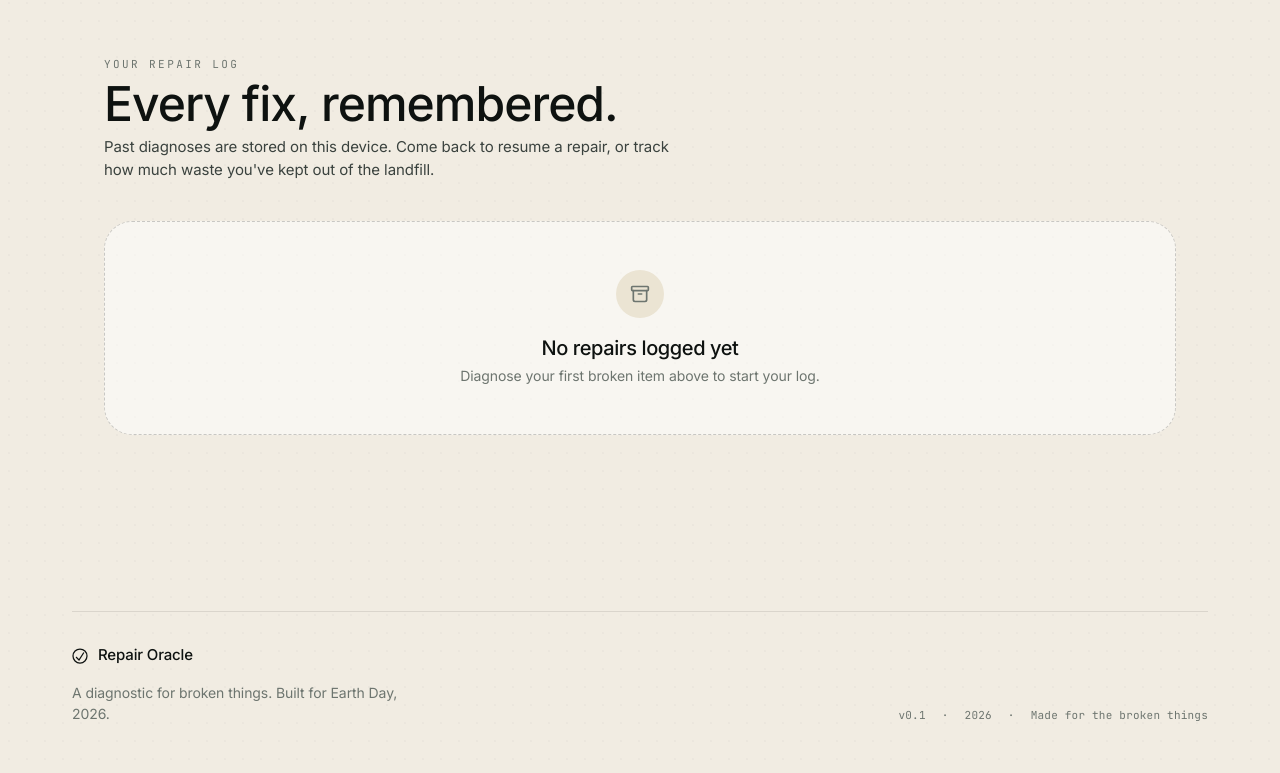
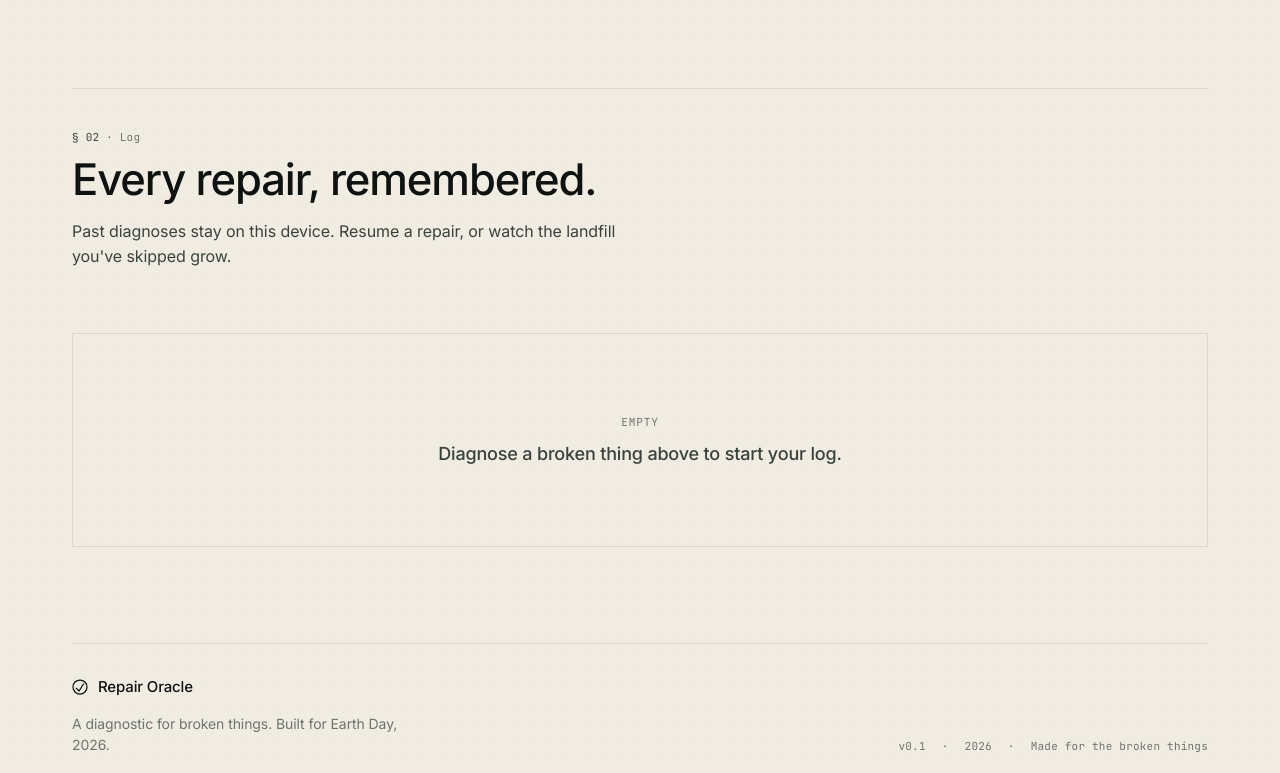
Before and after one commit to mason-cao/repair-oracle, a Next.js app: page / in a window 1280 px wide. Shown: the part 1521-2294 px from the top of the page. Built offline with nearby package versions, Linux system fonts and the light colour scheme.

Commit message:
rewrite repair log as tabular list

```diff
--- a/components/diagnose/repair-log.tsx
+++ b/components/diagnose/repair-log.tsx
@@ -1,21 +1,28 @@
 "use client";
 
 import * as React from "react";
-import { Trash2, Leaf, Archive } from "lucide-react";
 import {
   clearHistory,
   loadHistory,
   removeHistory,
   type HistoryEntry,
 } from "@/lib/history";
-import {
-  CATEGORIES,
-  VERDICT_META,
-  verdictChipClass,
-  type Verdict,
-} from "@/lib/diagnosis";
+import { CATEGORIES, type Verdict } from "@/lib/diagnosis";
 import { cn } from "@/lib/utils";
-import { Button } from "@/components/ui/button";
+
+const VERDICT_LABEL_SHORT: Record<Verdict, string> = {
+  repair: "Repair",
+  salvage: "Salvage",
+  recycle: "Recycle",
+  replace: "Replace",
+};
+
+const VERDICT_COLOR: Record<Verdict, string> = {
+  repair: "text-v-repair",
+  salvage: "text-v-salvage",
+  recycle: "text-v-recycle",
+  replace: "text-v-replace",
+};
 
 export function RepairLog({ refreshKey }: { refreshKey: number }) {
   const [entries, setEntries] = React.useState<HistoryEntry[]>([]);
@@ -38,66 +45,78 @@ export function RepairLog({ refreshKey }: { refreshKey: number }) {
   );
 
   return (
-    <section id="log" className="mx-auto w-full max-w-6xl px-6 py-20 md:px-10">
-      <div className="flex items-end justify-between gap-6">
+    <section
+      id="log"
+      aria-labelledby="log-heading"
+      className="mx-auto w-full max-w-[1200px] px-5 sm:px-8 pt-20 sm:pt-28"
+    >
+      <div className="rule-t pt-10">
+        <div className="flex items-baseline justify-between gap-6">
           <div>
-          <div className="mono text-[11px] uppercase tracking-[0.22em] text-stone">
-            Your repair log
+            <div className="mono text-[11px] tracking-[0.02em] text-ink-3">
+              <span className="text-ink-2">§ 02</span> · Log
             </div>
-          <h2 className="serif mt-2 text-4xl text-ink md:text-5xl">
-            Every fix, remembered.
+            <h2 id="log-heading" className="t-h1 mt-3 text-ink">
+              Every repair, remembered.
             </h2>
-          <p className="mt-2 max-w-xl text-[15px] text-ink-soft">
-            Past diagnoses are stored on this device. Come back to resume a
-            repair, or track how much waste you've kept out of the landfill.
+            <p className="mt-4 max-w-[58ch] t-body text-ink-2">
+              Past diagnoses stay on this device. Resume a repair, or watch
+              the landfill you&apos;ve skipped grow.
             </p>
           </div>
           {entries.length > 0 && (
-          <Button
-            variant="ghost"
-            size="sm"
+            <button
               onClick={() => {
                 if (confirm("Clear your entire repair log?")) {
                   clearHistory();
                   setEntries([]);
                 }
               }}
+              className="mono text-[11px] uppercase tracking-[0.08em] text-ink-3 transition-colors hover:text-v-replace cursor-pointer"
             >
-            <Trash2 className="h-4 w-4" />
-            Clear
-          </Button>
+              Clear log
+            </button>
           )}
         </div>
 
         {entries.length === 0 ? (
-        <div className="mt-10 rounded-[28px] border border-dashed border-ink/20 bg-paper/50 p-12 text-center">
-          <div className="mx-auto flex h-12 w-12 items-center justify-center rounded-full bg-bone-100 text-stone">
-            <Archive className="h-5 w-5" />
+          <div className="mt-16 border border-rule py-20 text-center">
+            <div className="mono text-[11px] uppercase tracking-[0.08em] text-ink-3">
+              Empty
             </div>
-          <div className="serif mt-4 text-xl text-ink">No repairs logged yet</div>
-          <div className="mt-1 text-sm text-stone">
-            Diagnose your first broken item above to start your log.
+            <div className="t-h3 mt-3 text-ink-2">
+              Diagnose a broken thing above to start your log.
             </div>
           </div>
         ) : (
           <>
-          <div className="mt-8 grid gap-3 sm:grid-cols-3">
-            <Summary label="Items diagnosed" value={entries.length.toString()} />
-            <Summary
-              label="kg CO₂e saved"
-              value={totalCo2.toFixed(1)}
-              accent
+            {/* Totals row */}
+            <div className="mt-10 grid grid-cols-3 rule-t rule-b">
+              <Total label="Items" value={entries.length.toString()} />
+              <Total
+                label="CO₂e saved"
+                value={`${totalCo2.toFixed(1)} kg`}
+                borderL
               />
-            <Summary
-              label="kg diverted"
-              value={totalLandfill.toFixed(1)}
-              accent
+              <Total
+                label="Diverted"
+                value={`${totalLandfill.toFixed(1)} kg`}
+                borderL
               />
             </div>
 
-          <ul className="mt-6 grid gap-3 md:grid-cols-2">
+            {/* Table */}
+            <div className="mt-10">
+              <div className="mono hidden sm:grid grid-cols-[88px_1fr_180px_140px_40px] items-baseline gap-4 pb-3 text-[10.5px] uppercase tracking-[0.08em] text-ink-3 rule-b">
+                <span>Date</span>
+                <span>Item</span>
+                <span>Verdict</span>
+                <span className="text-right">CO₂e saved</span>
+                <span />
+              </div>
+              <ul>
                 {entries.map((e) => (
-              <LogCard
+                  <LogRow
                     key={e.id}
                     entry={e}
                     onRemove={() => {
@@ -107,40 +126,36 @@ export function RepairLog({ refreshKey }: { refreshKey: number }) {
                   />
                 ))}
               </ul>
+            </div>
           </>
         )}
+      </div>
     </section>
   );
 }
 
-function Summary({
+function Total({
   label,
   value,
-  accent,
+  borderL,
 }: {
   label: string;
   value: string;
-  accent?: boolean;
+  borderL?: boolean;
 }) {
   return (
-    <div
-      className={cn(
-        "rounded-2xl border px-5 py-4",
-        accent ? "border-leaf/30 bg-leaf/5" : "border-ink/10 bg-paper"
-      )}
-    >
-      <div className="mono text-[10px] uppercase tracking-[0.22em] text-stone">
+    <div className={cn("px-4 sm:px-5 py-5", borderL && "border-l border-rule")}>
+      <div className="mono text-[10.5px] uppercase tracking-[0.08em] text-ink-3">
         {label}
       </div>
-      <div className="mt-2 flex items-baseline gap-2">
-        <div className="serif text-3xl text-ink">{value}</div>
-        {accent && <Leaf className="h-4 w-4 text-leaf" />}
+      <div className="mt-1.5 text-[17px] font-medium tracking-[-0.01em] text-ink">
+        {value}
       </div>
     </div>
   );
 }
 
-function LogCard({
+function LogRow({
   entry,
   onRemove,
 }: {
@@ -149,10 +164,11 @@ function LogCard({
 }) {
   const cat = CATEGORIES.find((c) => c.id === entry.category);
   const v = entry.diagnosis.verdict as Verdict;
-  const meta = VERDICT_META[v];
+  const co2 = entry.diagnosis.environmentalImpact.co2SavedKg || 0;
   return (
-    <li className="group relative flex gap-4 rounded-2xl border border-ink/10 bg-paper p-4 transition-all hover:border-ink/25">
-      <div className="h-20 w-20 shrink-0 overflow-hidden rounded-xl bg-bone-100">
+    <li className="group grid grid-cols-[88px_1fr_40px] sm:grid-cols-[88px_1fr_180px_140px_40px] items-center gap-4 border-b border-rule py-4">
+      <div className="flex items-center gap-3">
+        <div className="h-10 w-10 shrink-0 border border-rule-strong overflow-hidden bg-bg-deep">
           {/* eslint-disable-next-line @next/next/no-img-element */}
           <img
             src={entry.image}
@@ -160,41 +176,43 @@ function LogCard({
             className="h-full w-full object-cover"
           />
         </div>
-      <div className="flex flex-1 flex-col">
-        <div className="flex items-start justify-between gap-3">
-          <div>
-            <div className="mono text-[10px] uppercase tracking-[0.2em] text-stone">
-              {cat?.label ?? "Item"} ·{" "}
-              {new Date(entry.createdAt).toLocaleDateString("en-US", {
-                month: "short",
-                day: "numeric",
-              })}
+        <span className="mono text-[11px] tracking-[0.02em] text-ink-3 hidden sm:inline">
+          {formatDateShort(entry.createdAt)}
+        </span>
       </div>
-            <div className="serif mt-1 text-lg text-ink line-clamp-1">
+
+      <div className="min-w-0">
+        <div className="text-[15px] text-ink truncate group-hover:underline underline-offset-4 decoration-1">
           {entry.diagnosis.itemName}
         </div>
+        <div className="mono mt-1 text-[10.5px] uppercase tracking-[0.08em] text-ink-3 truncate">
+          {cat?.label ?? "Item"}
+          <span className="sm:hidden"> · {formatDateShort(entry.createdAt)}</span>
         </div>
-          <span
-            className={cn(
-              "shrink-0 rounded-full border px-2.5 py-1 text-[11px] font-medium uppercase tracking-[0.14em]",
-              verdictChipClass(v)
-            )}
-          >
-            {meta.label}
-          </span>
       </div>
-        <p className="mt-1 text-[13px] text-ink-soft line-clamp-2">
-          {entry.diagnosis.verdictReason}
-        </p>
+
+      <div className={cn("mono hidden sm:block text-[12px] uppercase tracking-[0.04em]", VERDICT_COLOR[v])}>
+        {VERDICT_LABEL_SHORT[v]}
       </div>
+
+      <div className="hidden sm:block text-right mono text-[13px] tabular-nums text-ink">
+        {co2.toFixed(1)} kg
+      </div>
+
       <button
         type="button"
         aria-label="Remove from log"
         onClick={onRemove}
-        className="absolute right-2 top-2 flex h-7 w-7 items-center justify-center rounded-full text-stone opacity-0 transition hover:bg-ink/5 hover:text-ink group-hover:opacity-100"
+        className="mono justify-self-end text-[11px] text-ink-3 opacity-0 transition-opacity group-hover:opacity-100 hover:text-v-replace cursor-pointer"
       >
-        <Trash2 className="h-3.5 w-3.5" />
+        ✕
       </button>
     </li>
   );
 }
+
+function formatDateShort(ts: number): string {
+  return new Date(ts)
+    .toLocaleDateString("en-US", { month: "2-digit", day: "2-digit", year: "2-digit" })
+    .replace(/\//g, "·");
+}
```
Lines whose indentation alone changed are shown as unchanged.
